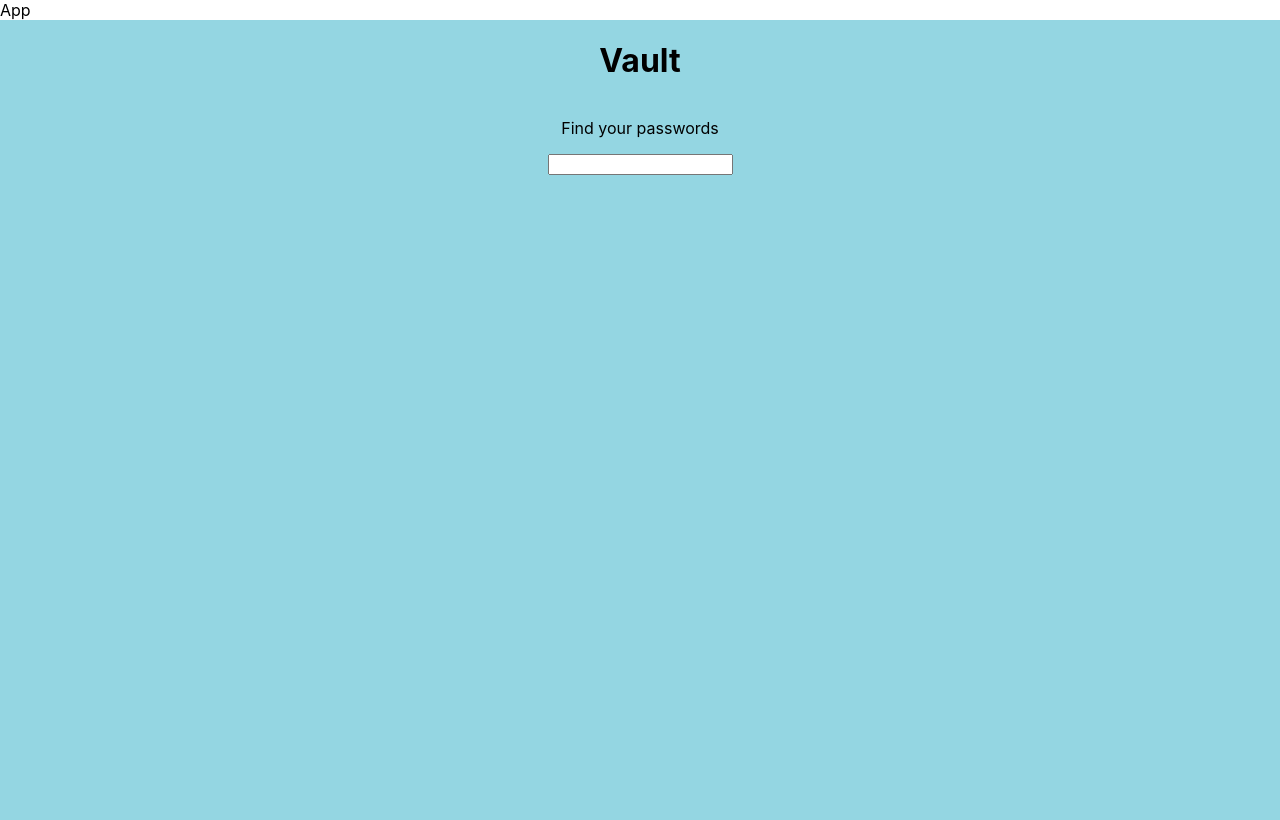
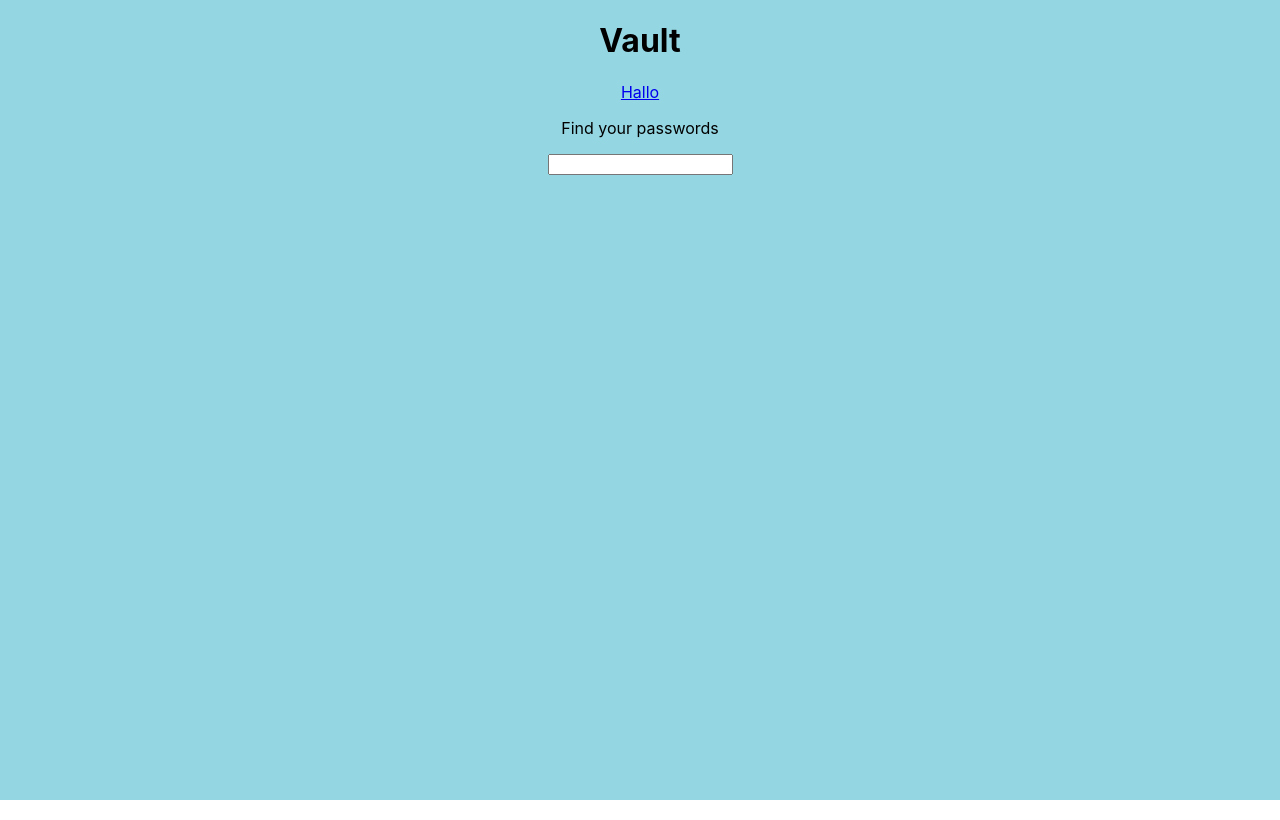
Before and after one commit to leonie-bu/vault, a React (Vite) app: page / in a window 1280 px wide. Built offline with nearby package versions, Linux system fonts and the light colour scheme.

Commit message:
✨ Create first path in App.tsx and Dashboard.tsx

```diff
--- a/src/app/App.tsx
+++ b/src/app/App.tsx
@@ -1,12 +1,19 @@
 import React from 'react';
 import Dashboard from './pages/Dashboard/Dashboard';
+import { BrowserRouter, Switch, Route } from 'react-router-dom';
 
 function App(): JSX.Element {
   return (
-    <div>
-      App
-      <Dashboard />
-    </div>
+    <BrowserRouter>
+      <Switch>
+        <Route path="/Leonie">
+          <p>Leonie</p>
+        </Route>
+        <Route path="/">
+          <Dashboard />
+        </Route>
+      </Switch>
+    </BrowserRouter>
   );
 }
 
--- a/src/app/pages/Dashboard/Dashboard.tsx
+++ b/src/app/pages/Dashboard/Dashboard.tsx
@@ -1,10 +1,12 @@
 import React from 'react';
 import styles from './Dashboard.module.css';
+import { Link } from 'react-router-dom';
 
 export default function Dashboard(): JSX.Element {
   return (
     <main className={styles.container}>
       <h1>Vault</h1>
+      <Link to="/Leonie">Hallo</Link>
       <p>Find your passwords</p>
       <input type="text"></input>
     </main>
```
